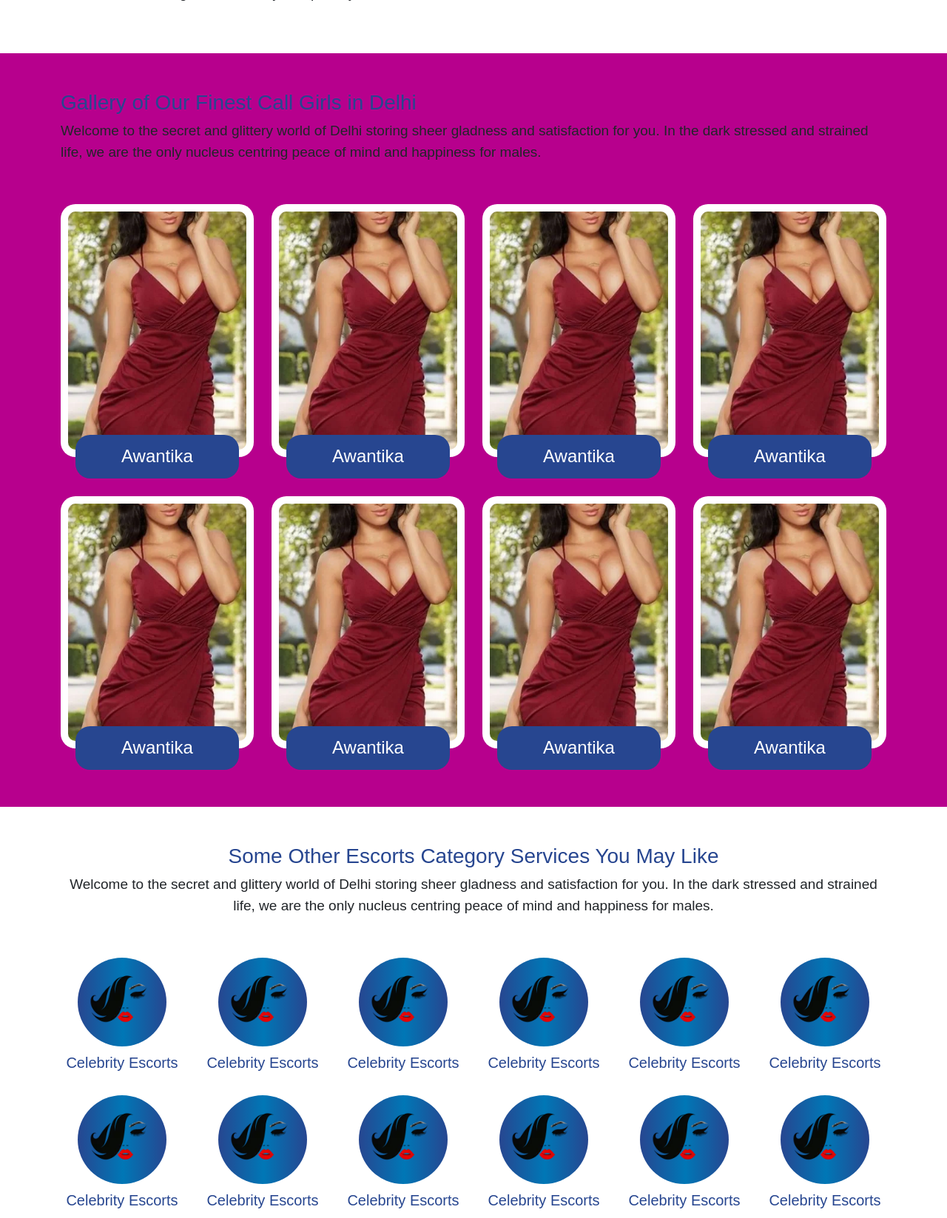
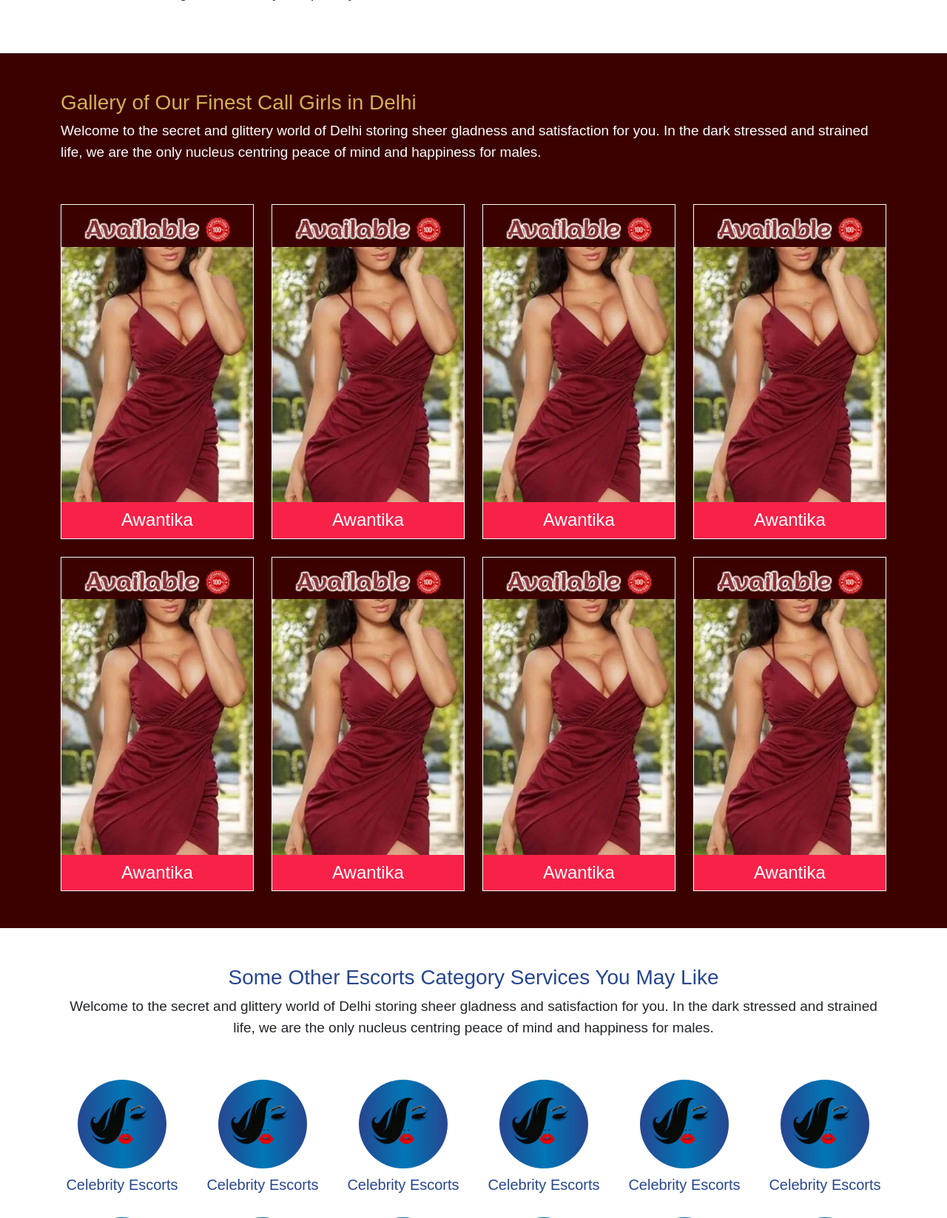
Before and after one commit to akkushwaha7834/pinkimishra, a PHP site: page / in a window 1280 px wide. Shown: the part 1561-3208 px from the top of the page at 74% size. Run offline with PHP 8.4, Linux system fonts and the light colour scheme; some libraries are stand-ins or nearby versions.

Commit message:
Home page done

```diff
--- a/assets/css/style.css
+++ b/assets/css/style.css
@@ -73,25 +73,11 @@ a {
 }
 .escorts-list{
     padding: 50px 0;
-    background: #B7008D;
-}
-.escorts-lising .main-image{
-    background: var(--white);
-    padding: 10px;
-    border-radius: 20px;
+    background:  rgb(59,1,1);
 }
 .image-box-with-text {
-    display: flex;
-    align-items: center;
-    justify-content: center;
-    background: var(--primary);
-    gap: 10px;
-    padding: 15px 0;
-    margin: 0 20px;
-    margin-top: -30px;
-    z-index: 99;
-    position: relative;
-    border-radius: 20px;
+    padding: 10px 0;
+    background: var(--secondary);
 }
 .main-gallery-pop-table table tr:nth-child(odd) {
     background: #eee;
@@ -285,7 +271,7 @@ section.banner {
     text-align: center;
     width: 18%;
 }
-.escorts-location{
+.escorts-location, .escorts-lists{
     padding: 50px 0;
     background: var(--grey);
 }
@@ -314,3 +300,7 @@ section.banner {
     font-size: 50px;
     font-weight: 800;
 }
+.escorts-lising{
+    padding: 10px 0 0;
+    border: 1px solid #fff;
+}
--- a/index.php
+++ b/index.php
@@ -2,17 +2,7 @@
 
 <section class="banner">
 <img src="https://www.shwetamalik.in/assets/images/backgrounds/banner.webp" class="img-fluid" width="100%">
-<div class="container">
-	<div class="row">
-		<div class="col-md-12">
-			<div class="banner-content">
-				<h1>
-					Lucknow Escorts <br>100 % Satisfaction For Client
-				</h1>
-			</div>
-		</div>
-	</div>
-</div>
+
 </section>
 <section class="intro">
 	<div class="container">
@@ -39,19 +29,20 @@
 	<div class="container">
 		<div class="row">
 			<div class="col-md-12">
-				<h3 class="text-primary">
+				<h3 class="" style="color: #d3af56;">
 					Gallery of Our Finest Call Girls in Delhi
 				</h3>
-				<p>
+				<p class="text-white">
 					Welcome to the secret and glittery world of Delhi storing sheer gladness and satisfaction for you. In the dark stressed and strained life, we are the only nucleus centring peace of mind and happiness for males.
 				</p>
 			</div>
 		</div>
 		<div class="row mt-3 gy-4">
 			<div class="col-md-3">
-				<div class="escorts-lising">
+				<div class="escorts-lising text-center">
+					<img src="assets/images/booknow.webp" class="img-fluid" width="80%">
 					<div class="images-box">
-						<img src="assets/images/gallery-1.webp" class="img-fluid main-image">
+						<img src="assets/images/gallery-1.webp" class="img-fluid"  width="100%">
 						<div class="image-box-with-text">
 			              <h4 class="text-center mb-0">
 			                <a data-target="#myModal" data-toggle="modal" type="button" class="text-decoration-none text-white">Awantika</a>
@@ -61,9 +52,10 @@
 				</div>
 			</div>
 			<div class="col-md-3">
-				<div class="escorts-lising">
+				<div class="escorts-lising text-center">
+					<img src="assets/images/booknow.webp" class="img-fluid" width="80%">
 					<div class="images-box">
-						<img src="assets/images/gallery-1.webp" class="img-fluid main-image">
+						<img src="assets/images/gallery-1.webp" class="img-fluid"  width="100%">
 						<div class="image-box-with-text">
 			              <h4 class="text-center mb-0">
 			                <a data-target="#myModal" data-toggle="modal" type="button" class="text-decoration-none text-white">Awantika</a>
@@ -73,9 +65,10 @@
 				</div>
 			</div>
 			<div class="col-md-3">
-				<div class="escorts-lising">
+				<div class="escorts-lising text-center">
+					<img src="assets/images/booknow.webp" class="img-fluid" width="80%">
 					<div class="images-box">
-						<img src="assets/images/gallery-1.webp" class="img-fluid main-image">
+						<img src="assets/images/gallery-1.webp" class="img-fluid"  width="100%">
 						<div class="image-box-with-text">
 			              <h4 class="text-center mb-0">
 			                <a data-target="#myModal" data-toggle="modal" type="button" class="text-decoration-none text-white">Awantika</a>
@@ -85,9 +78,10 @@
 				</div>
 			</div>
 			<div class="col-md-3">
-				<div class="escorts-lising">
+				<div class="escorts-lising text-center">
+					<img src="assets/images/booknow.webp" class="img-fluid" width="80%">
 					<div class="images-box">
-						<img src="assets/images/gallery-1.webp" class="img-fluid main-image">
+						<img src="assets/images/gallery-1.webp" class="img-fluid"  width="100%">
 						<div class="image-box-with-text">
 			              <h4 class="text-center mb-0">
 			                <a data-target="#myModal" data-toggle="modal" type="button" class="text-decoration-none text-white">Awantika</a>
@@ -97,9 +91,10 @@
 				</div>
 			</div>
 			<div class="col-md-3">
-				<div class="escorts-lising">
+				<div class="escorts-lising text-center">
+					<img src="assets/images/booknow.webp" class="img-fluid" width="80%">
 					<div class="images-box">
-						<img src="assets/images/gallery-1.webp" class="img-fluid main-image">
+						<img src="assets/images/gallery-1.webp" class="img-fluid"  width="100%">
 						<div class="image-box-with-text">
 			              <h4 class="text-center mb-0">
 			                <a data-target="#myModal" data-toggle="modal" type="button" class="text-decoration-none text-white">Awantika</a>
@@ -109,9 +104,10 @@
 				</div>
 			</div>
 			<div class="col-md-3">
-				<div class="escorts-lising">
+				<div class="escorts-lising text-center">
+					<img src="assets/images/booknow.webp" class="img-fluid" width="80%">
 					<div class="images-box">
-						<img src="assets/images/gallery-1.webp" class="img-fluid main-image">
+						<img src="assets/images/gallery-1.webp" class="img-fluid"  width="100%">
 						<div class="image-box-with-text">
 			              <h4 class="text-center mb-0">
 			                <a data-target="#myModal" data-toggle="modal" type="button" class="text-decoration-none text-white">Awantika</a>
@@ -121,9 +117,10 @@
 				</div>
 			</div>
 			<div class="col-md-3">
-				<div class="escorts-lising">
+				<div class="escorts-lising text-center">
+					<img src="assets/images/booknow.webp" class="img-fluid" width="80%">
 					<div class="images-box">
-						<img src="assets/images/gallery-1.webp" class="img-fluid main-image">
+						<img src="assets/images/gallery-1.webp" class="img-fluid"  width="100%">
 						<div class="image-box-with-text">
 			              <h4 class="text-center mb-0">
 			                <a data-target="#myModal" data-toggle="modal" type="button" class="text-decoration-none text-white">Awantika</a>
@@ -133,9 +130,10 @@
 				</div>
 			</div>
 			<div class="col-md-3">
-				<div class="escorts-lising">
+				<div class="escorts-lising text-center">
+					<img src="assets/images/booknow.webp" class="img-fluid" width="80%">
 					<div class="images-box">
-						<img src="assets/images/gallery-1.webp" class="img-fluid main-image">
+						<img src="assets/images/gallery-1.webp" class="img-fluid"  width="100%">
 						<div class="image-box-with-text">
 			              <h4 class="text-center mb-0">
 			                <a data-target="#myModal" data-toggle="modal" type="button" class="text-decoration-none text-white">Awantika</a>
@@ -285,7 +283,7 @@
 	</div>
 </section>
 
-<section class="escorts-list">
+<section class="escorts-lists">
 	<div class="container">
 		<div class="row align-items-center">
 			<div class="col-md-8">
@@ -430,14 +428,14 @@
 	</div>
 </section>
 
-<section class="escorts-location">
+<section class="escorts-list">
 	<div class="container">
 		<div class="row gy-4">
 			<div class="col-md-12">
-				<h4>
+				<h4 style="color: #d3af56;">
 					Select Your Escort Girls With locations
 				</h4>
-				<p>
+				<p class="text-white">
 					Welcome to the gallery page of Model Call Girls in Delhi. Here you will find beautiful models who are seeking for love with gentlemen and young boys. If you are finding your dream girl in Delhi then you are at right place. See the genuine profile pictures of our models and get your suitable girl to have some romantic moments with her. We have a large variety of Independent Delhi Call Girls just to give you the amazing call girl experiences with us. All the models are 100% real and genuine. They are well trained ladies who know each and everything about sexual pleasure.
 				</p>
 				<ul class="area-list mt-4">
```
Also changed, not shown: assets/images/book.webp (added), assets/images/booknow.webp (added).
